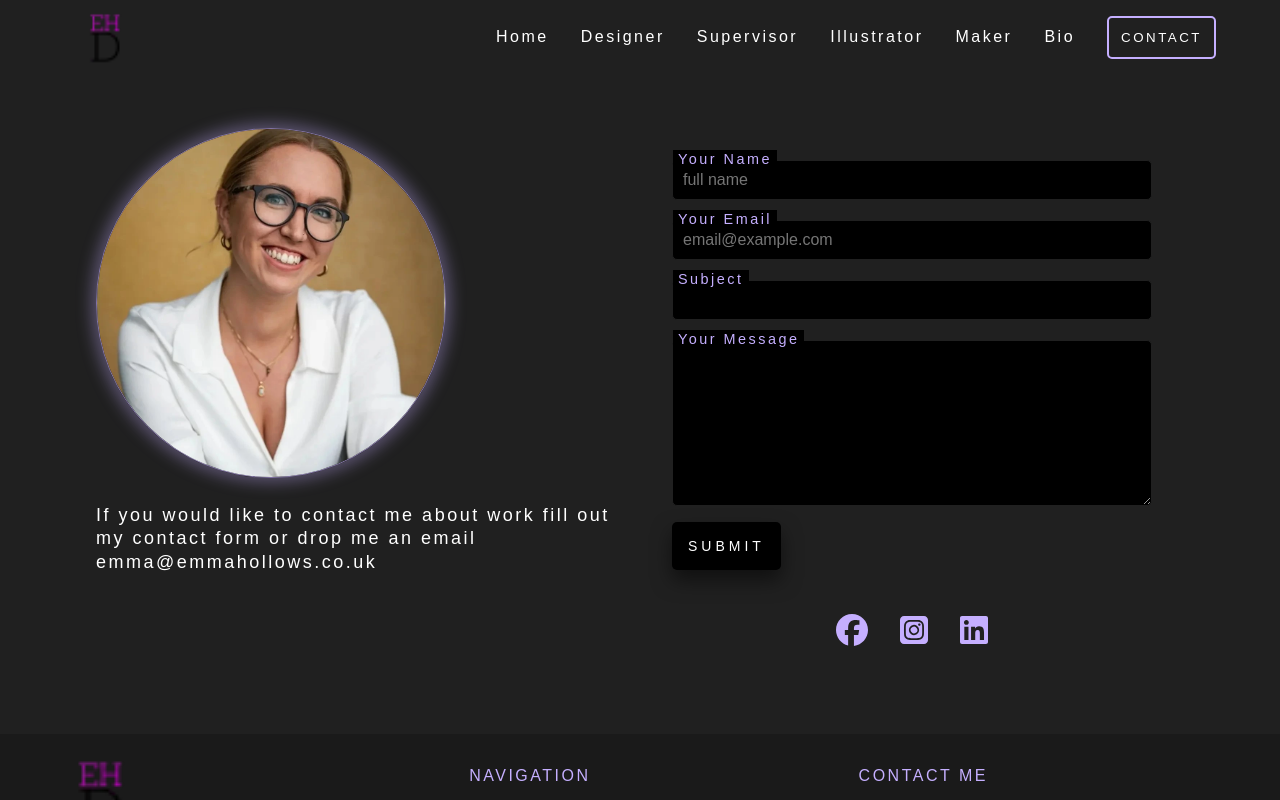
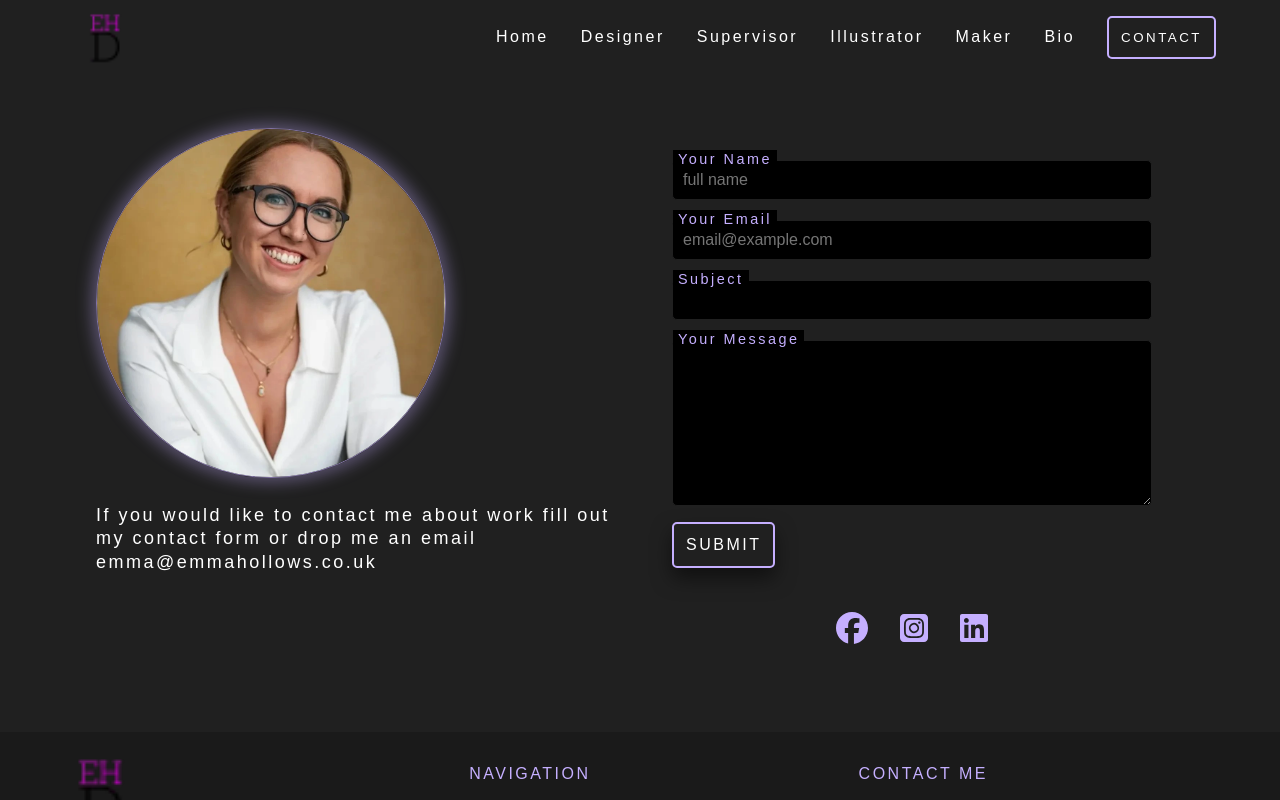
Before and after one commit to curveservices/emma-hollows-design, a React (Vite) app: page /contact in a window 1280 px wide. Shown: the top 800 px of the page. Built offline with nearby package versions, Linux system fonts and the light colour scheme.

Commit message:
Refactor submit button styles: update background color, adjust padding and letter-spacing, and enhance hover effects for improved consistency

```diff
--- a/src/pages/contact/index.scss
+++ b/src/pages/contact/index.scss
@@ -66,26 +66,24 @@
             align-self: flex-start;
             .submit-button {
                 text-transform: uppercase;
-                background: #000;
+                background: var(--primary);
                 color: #fff;
-                letter-spacing: 4px;
-                font-size: 14px;
-                text-decoration: none;
-                padding: 1rem;
+                letter-spacing: 2.5px;
+                font-family: "arial", sans-serif;
+                padding: 0.75rem;
                 border-radius: 5px;
-                border: none;
+                border: 2px solid var(--secondary);
                 min-width: fit-content;
                 box-shadow: var(--button-shadow);
                 transition:
-                    transform 0.3s ease,
-                    box-shadow 0.3s ease;
+                    transform 0.3s ease-in-out,
+                    box-shadow 0.3s ease-in-out;
                 cursor: pointer;
 
                 &:hover {
-                    transform: translateY(-3px);
-                    background: var(--secondary);
-                    color: #000;
-                    box-shadow: 0 4px 20px rgba(0, 0, 0, 0.4);
+                    transform: translateY(0.2px);
+                        background: var(--background-blur);
+                        box-shadow: 0 0 15px 5px #c6afff59;
                 }
             }
         }
```
